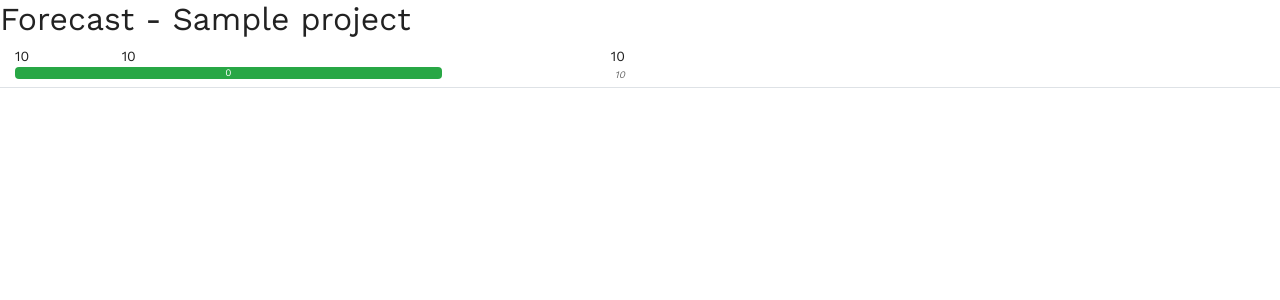
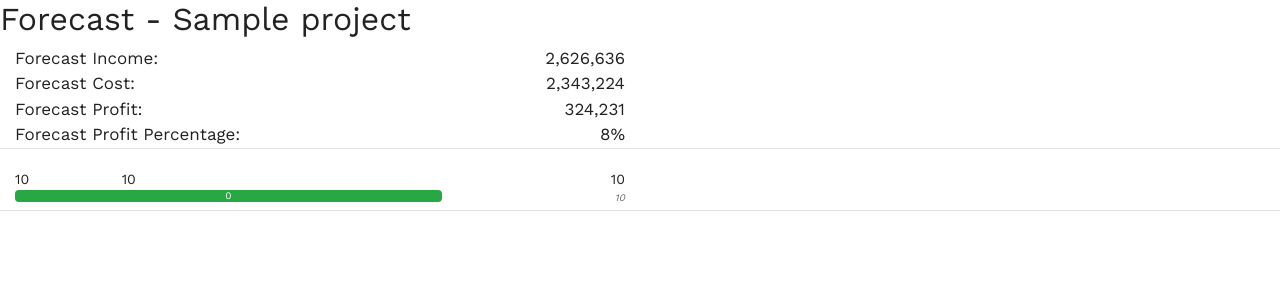
Before and after one commit to ushills/costreport, a Python web app: template templates/forecast/forecast.html in a window 1280 px wide. Shown: the part 26-326 px from the top of the page. Run offline with Jinja, Linux system fonts and the light colour scheme; the template is opened without the code that fills it: most values are stand-ins (such as "Sample title", 1, 10 or a date in 2020); some libraries are stand-ins or nearby versions.

Commit message:
added summary to forecast template

```diff
--- a/static/css/site.css
+++ b/static/css/site.css
@@ -40,7 +40,11 @@ a:hover{
 }
 
 /* forecast template formatting */
-.forecast .first_row{
+.forecast .forecast_summary{
+    padding-bottom: 20px;
+}
+
+.forecast .cost_code_row{
     font-size: 14px;
 }
 
--- a/templates/forecast/forecast.html
+++ b/templates/forecast/forecast.html
@@ -3,10 +3,30 @@
 
 <h2>Forecast - {{ project }}</h2>
 
+
+
 <div class="container-fluid forecast">
+    <div class="forecast_summary">
+        <div class="row">
+            <div class="col-4">Forecast Income:</div>
+            <div class="col-2 values">2,626,636</div>
+        </div>
+        <div class="row">
+            <div class="col-4">Forecast Cost:</div>
+            <div class="col-2 values">2,343,224</div>
+        </div>
+        <div class="row">
+            <div class="col-4">Forecast Profit:</div>
+            <div class="col-2 values">324,231</div>
+        </div>
+        <div class="row border-bottom">
+            <div class="col-4">Forecast Profit Percentage:</div>
+            <div class="col-2 values"> 8%</div>
+        </div>
+    </div>
 
     {% for f in forecast_detail %}
-    <div class="first_row row">
+    <div class="cost_code_row row">
         <div class="col-1"><a
                 href={{ url_for('project_costdetail.costdetail', project=project, cost_code=f.cost_code)}}>{{ f.cost_code }}</a>
         </div>
```
